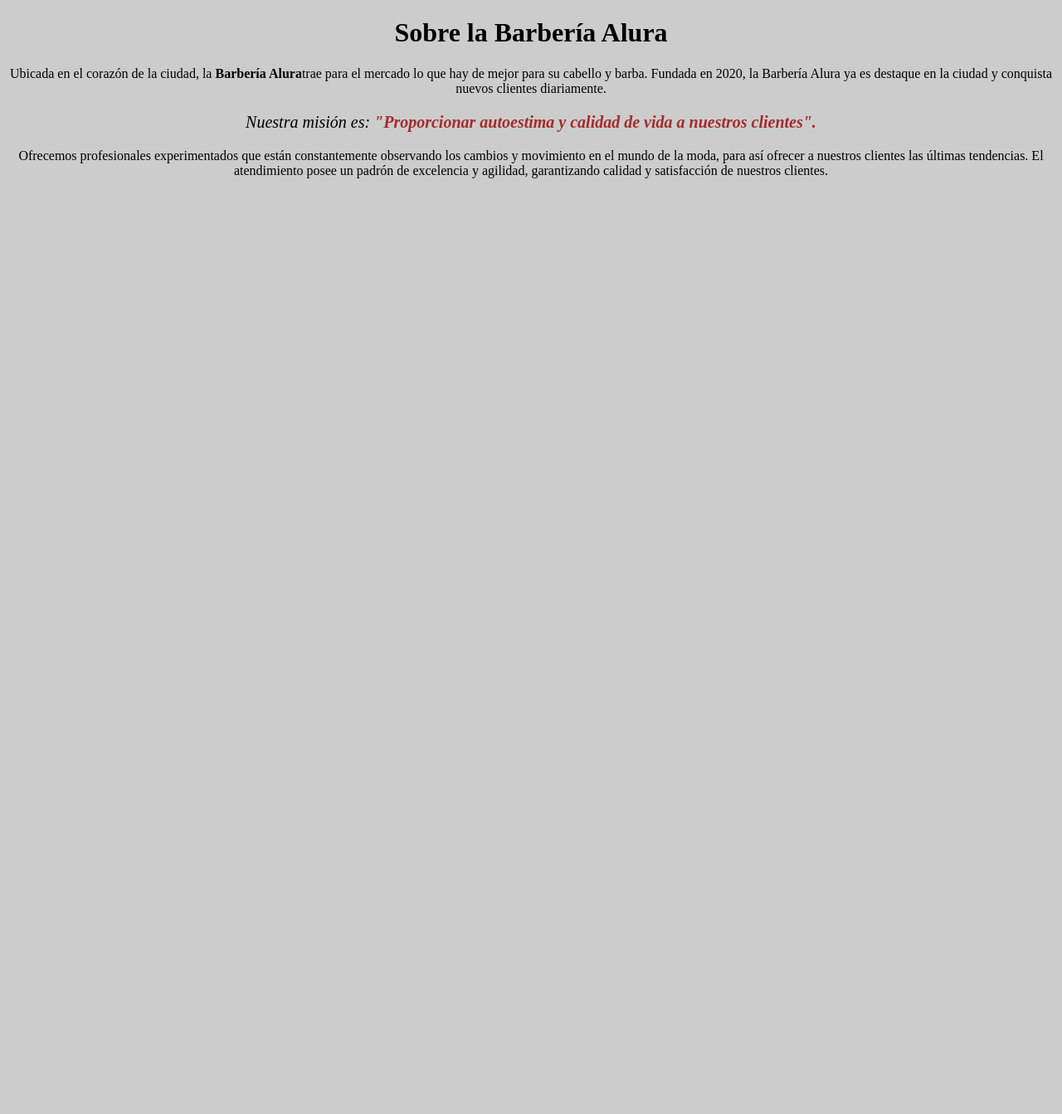
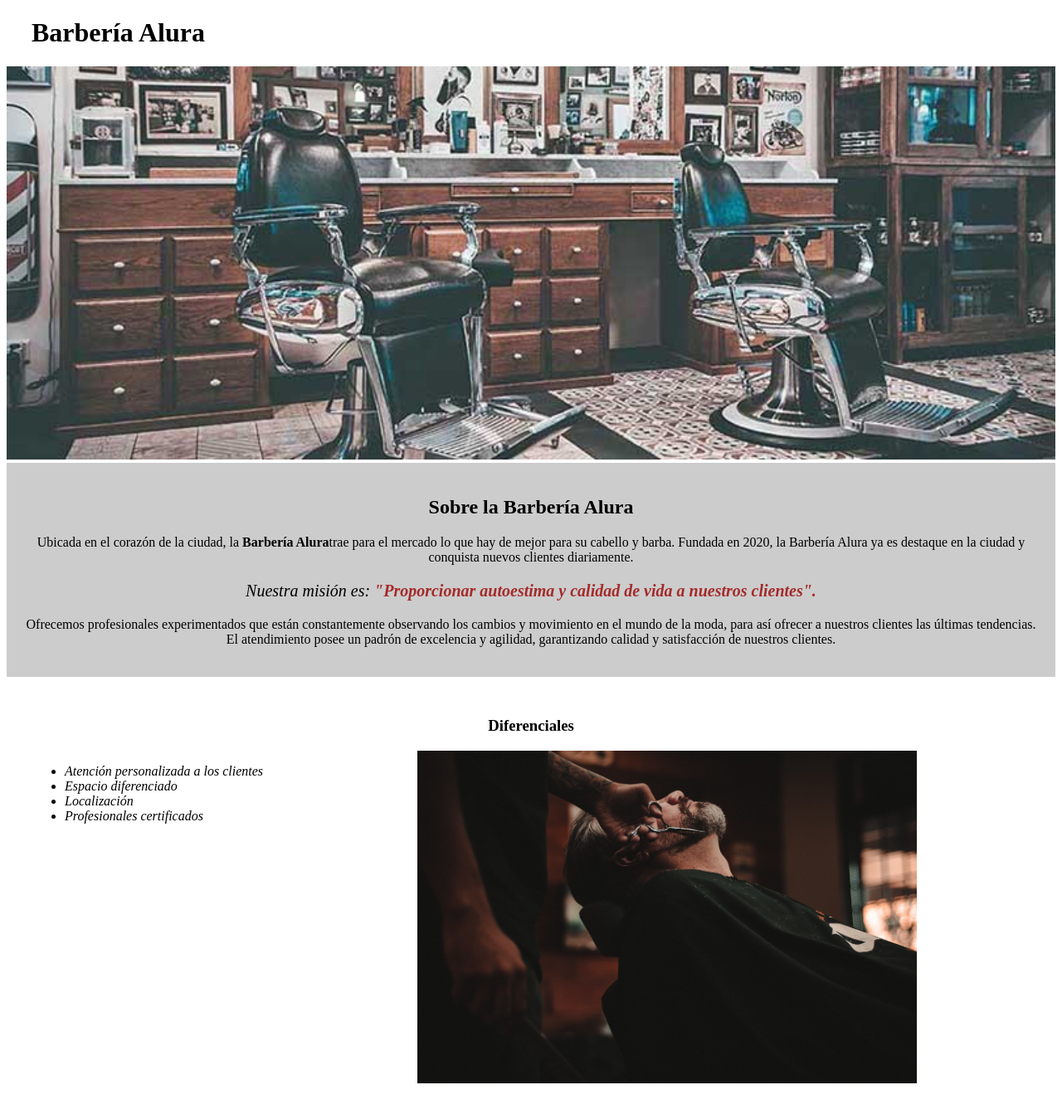
Before and after one commit to verena-brunswig/ORACLE-One-AluraLatam, a plain HTML site: page HTML - CSS - PARTE 1/index.html in a window 1280 px wide. Shown: the whole page at 83% size. Before the commit the page ends 800 px from the top, so only its background shows below. Drawn offline with Linux system fonts and the light colour scheme.

Commit message:
creacion pagina web de baerbria
Primera parte del curso creacion web con html y css con imagenes. Una barberia

```diff
--- a/HTML - CSS - PARTE 1/index.html
+++ b/HTML - CSS - PARTE 1/index.html
@@ -1,21 +1,61 @@
 <!DOCTYPE html>
 <html lang="es">
-<head>
-    <meta charset="UTF-8">
-    <meta http-equiv="X-UA-Compatible" content="IE=edge">
-    <meta name="viewport" content="width=device-width, initial-scale=1.0">
-    <link rel="stylesheet" href="style.css">
+  <head>
+    <meta charset="UTF-8" />
+    <meta http-equiv="X-UA-Compatible" content="IE=edge" />
+    <meta name="viewport" content="width=device-width, initial-scale=1.0" />
+    <link rel="stylesheet" href="style.css" />
     <title>Barbería Alura</title>
+  </head>
+  <body>
+    <header>
+            <h1 class="titulo-principal">Barbería Alura</h1>
+    </header>
 
-</head>
-<body>
-    <h1 style="text-align: center;">Sobre la Barbería Alura</h1>
+    <img id="banner" src="banner/banner.jpg" alt="banner de barberia" />
 
-    <p>Ubicada en el corazón de la ciudad, la <strong>Barbería Alura</strong>trae para el mercado lo que hay de mejor para su cabello y barba. Fundada en 2020, la Barbería Alura ya es destaque en la ciudad y conquista nuevos clientes diariamente. </p>
+    <div class="principal">
+      <h2 class="titulo-centralizado">Sobre la Barbería Alura</h2>
 
-    <p style="font-size: 20px;"><em>Nuestra misión es: <strong>"Proporcionar autoestima y calidad de vida a nuestros clientes".</strong></em></p>
+      <p>
+        Ubicada en el corazón de la ciudad, la
+        <strong>Barbería Alura</strong>trae para el mercado lo que hay de mejor
+        para su cabello y barba. Fundada en 2020, la Barbería Alura ya es
+        destaque en la ciudad y conquista nuevos clientes diariamente.
+      </p>
 
-    <p>Ofrecemos profesionales experimentados que están constantemente observando los cambios y movimiento en el mundo de la moda, para así ofrecer a nuestros clientes las últimas tendencias. El atendimiento posee un padrón de excelencia y agilidad, garantizando calidad y satisfacción de nuestros clientes. </p>
+      <p id="mision">
+        <em
+          >Nuestra misión es:
+          <strong
+            >"Proporcionar autoestima y calidad de vida a nuestros
+            clientes".</strong
+          ></em
+        >
+      </p>
 
-</body>
+      <p>
+        Ofrecemos profesionales experimentados que están constantemente
+        observando los cambios y movimiento en el mundo de la moda, para así
+        ofrecer a nuestros clientes las últimas tendencias. El atendimiento
+        posee un padrón de excelencia y agilidad, garantizando calidad y
+        satisfacción de nuestros clientes.
+      </p>
+    </div>
+
+    <div class="diferenciales">
+      <h3 class="titulo-centralizado">Diferenciales</h3>
+      <ul>
+        <li class="items">Atención personalizada a los clientes</li>
+        <li class="items">Espacio diferenciado</li>
+        <li class="items">Localización</li>
+        <li class="items">Profesionales certificados</li>
+      </ul>
+
+      <img src="diferenciales/diferenciales.jpg" alt="barbero cortando" class="imagenDiferenciales">
+
+    </div>
+
+
+  </body>
 </html>
--- a/HTML - CSS - PARTE 1/style.css
+++ b/HTML - CSS - PARTE 1/style.css
@@ -1,11 +1,54 @@
+.titulo-principal{
+    padding-left: 30px;
+}
+
+
+#banner{
+    width: 100%;
+}
+
+.principal{
+    background: #cccccc;
+    padding: 20px;
+}
+
+.titulo-centralizado{
+    text-align: center;
+}
+
+
 p{
     text-align: center;
 }
 
-body{
-    background: #cccccc;
-}
+
 
 em strong{
     color: brown;
 }
+
+#mision{
+    font-size: 20px;"
+}
+
+.diferenciales{
+    background: #ffffff  ;
+    padding: 30px;
+}
+
+
+.items{
+    font-style: italic;
+}
+
+ul{
+    display: inline-block;
+    vertical-align: top;
+    width: 20%;
+    margin-right: 15%;
+}
+
+.imagenDiferenciales{
+    width: 50%;
+
+}
```
Also changed, not shown: HTML - CSS - PARTE 1/banner/banner.jpg (added), HTML - CSS - PARTE 1/diferenciales/diferenciales.jpg (added).
